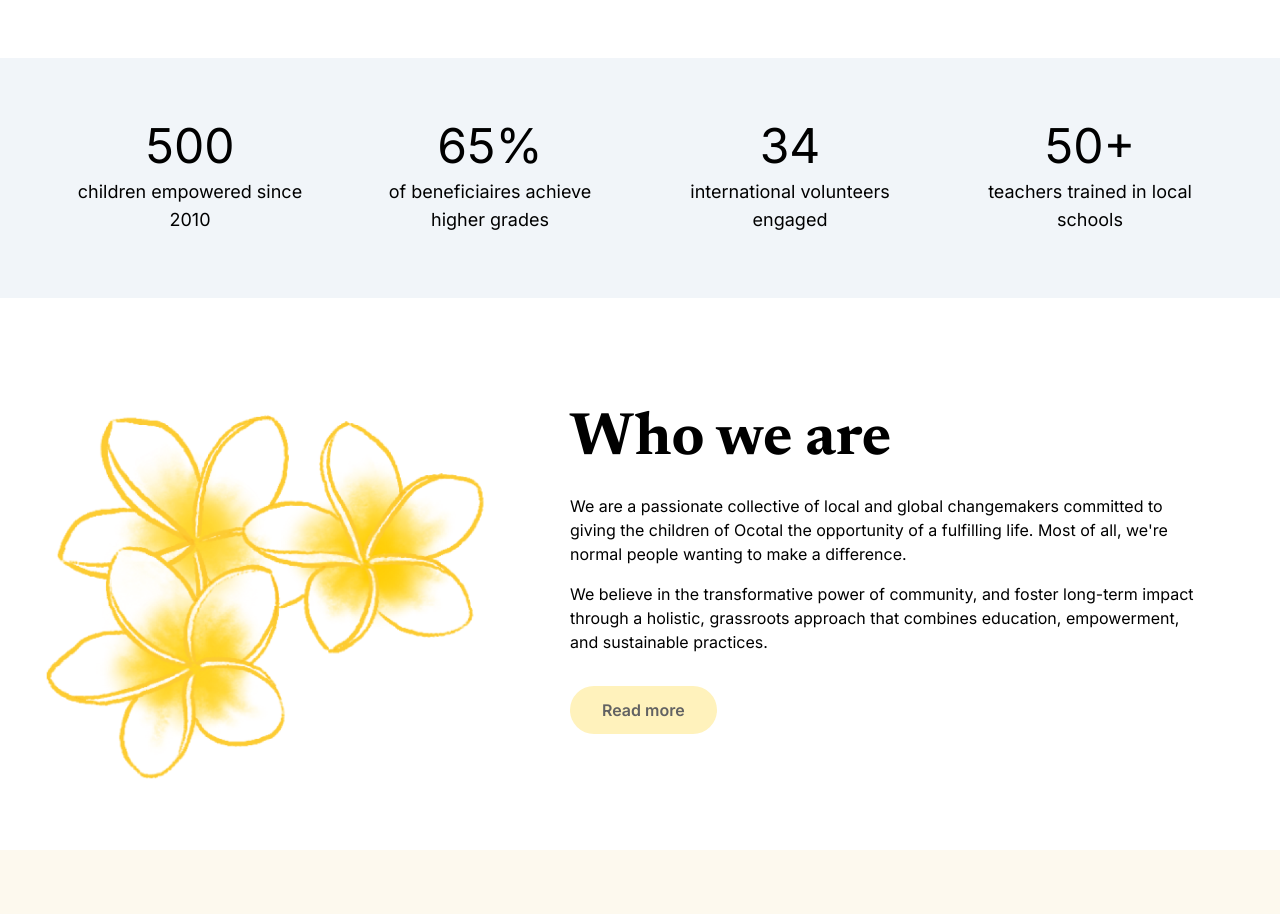
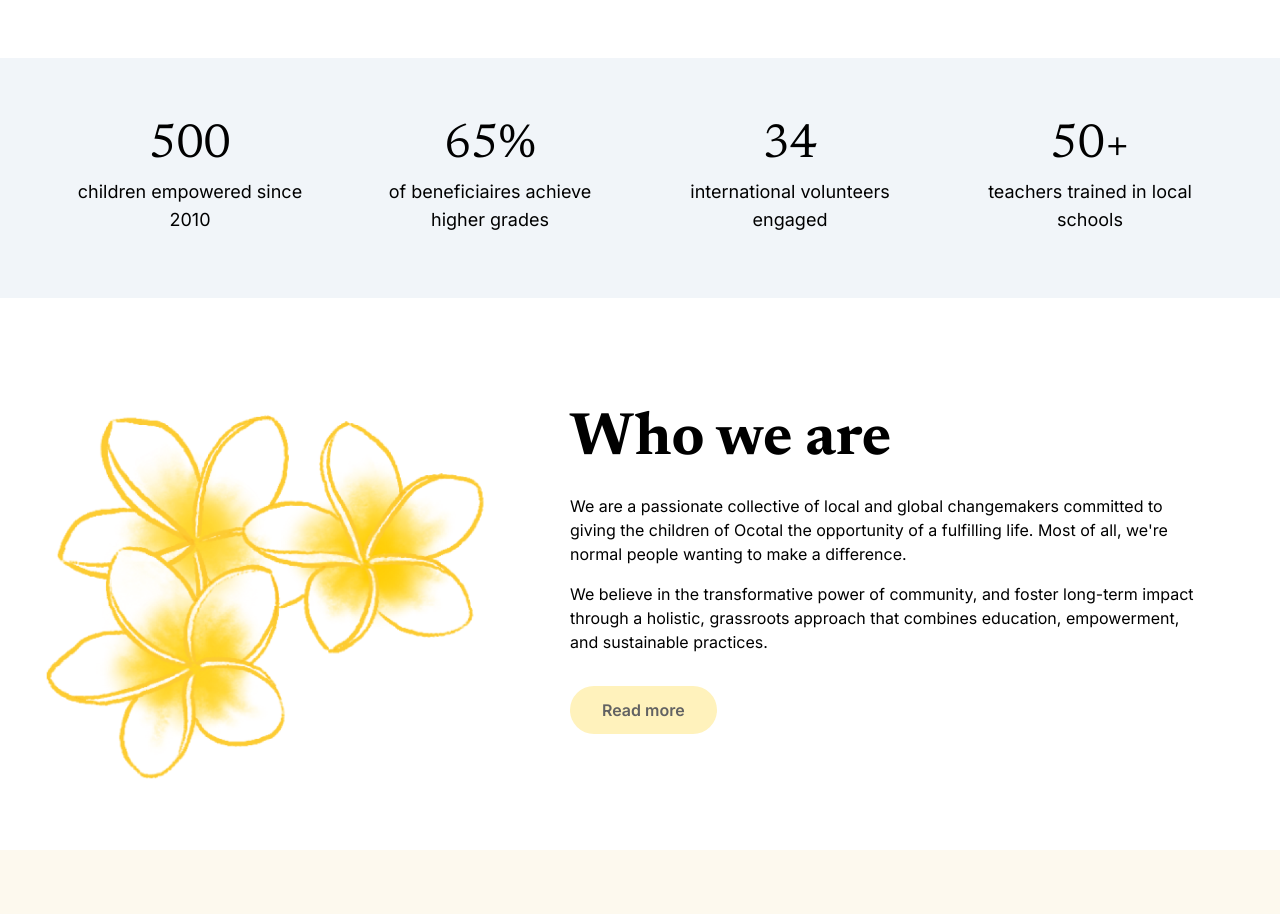
Before and after one commit to samheyman/daukaia-v3, a Next.js app: page / in a window 1280 px wide. Shown: the part 1320-2234 px from the top of the page. Built offline with nearby package versions, Linux system fonts and the light colour scheme.

Commit message:
Change font for stats

```diff
--- a/src/app/components/Stats.tsx
+++ b/src/app/components/Stats.tsx
@@ -1,27 +1,29 @@
+import { newseader } from "../fonts";
+
 export default function Stats() {
   return (
     <section className=" bg-slate-100 ">
       <dl className="my-8 py-8 py-4 wrapper flex flex-row justify-evenly">
         <div className="m-8 flex-1">
-          <dd className="text-5xl text-center">500</dd>
+          <dd className={`${newseader.className} text-5xl text-center`}>500</dd>
           <dt className="text-lg text-center pt-2">
             children empowered since 2010
           </dt>
         </div>
         <div className="m-8 flex-1">
-          <dd className="text-5xl text-center">65%</dd>
+          <dd className={`${newseader.className} text-5xl text-center`}>65%</dd>
           <dt className="text-lg text-center pt-2">
             of beneficiaires achieve higher grades
           </dt>
         </div>
         <div className="m-8 flex-1">
-          <dd className="text-5xl text-center">34</dd>
+          <dd className={`${newseader.className} text-5xl text-center`}>34</dd>
           <dt className="text-lg text-center pt-2">
             international volunteers engaged
           </dt>
         </div>
         <div className="m-8 flex-1">
-          <dd className="text-5xl text-center">50+</dd>
+          <dd className={`${newseader.className} text-5xl text-center`}>50+</dd>
           <dt className="text-lg text-center pt-2">
             teachers trained in local schools
           </dt>
```
